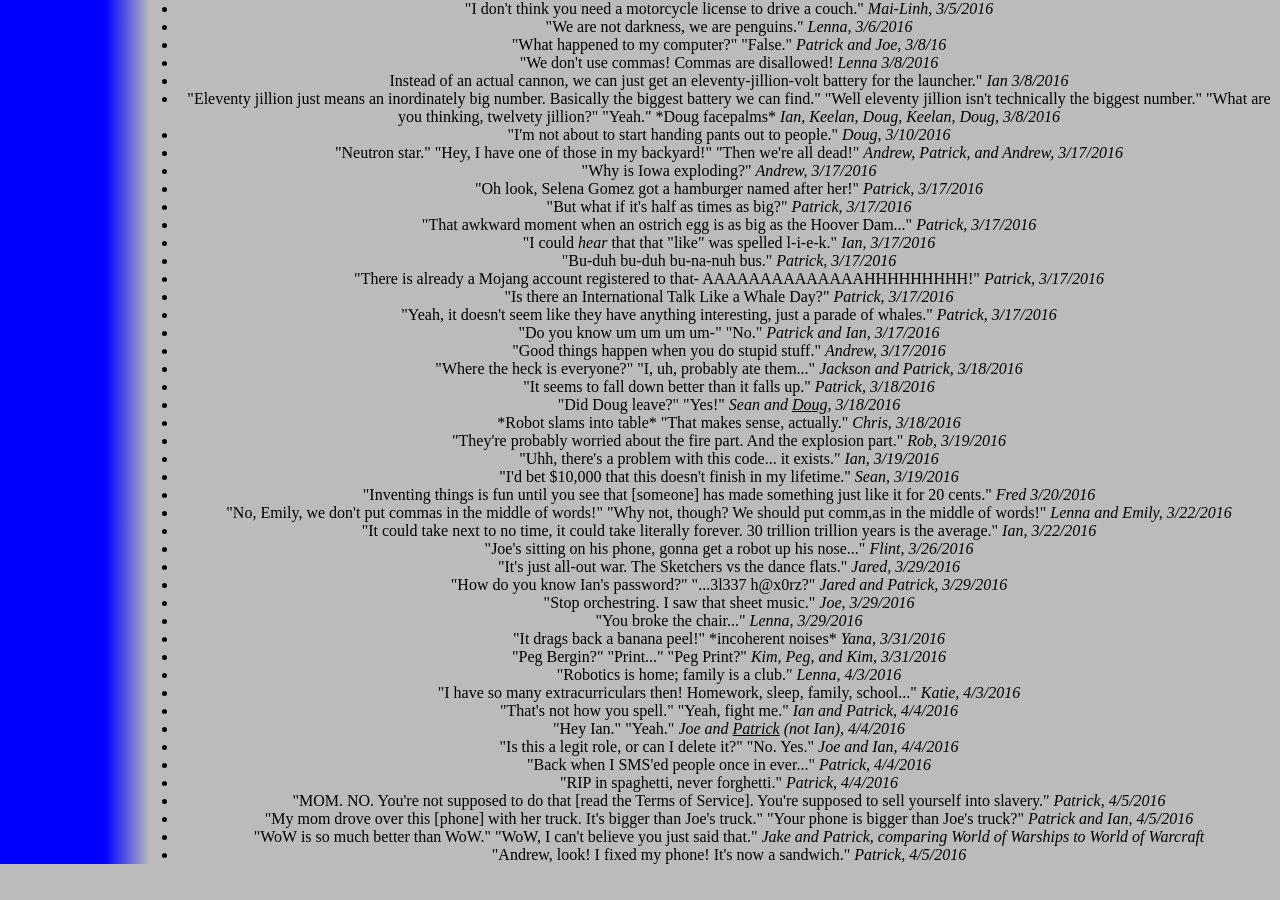
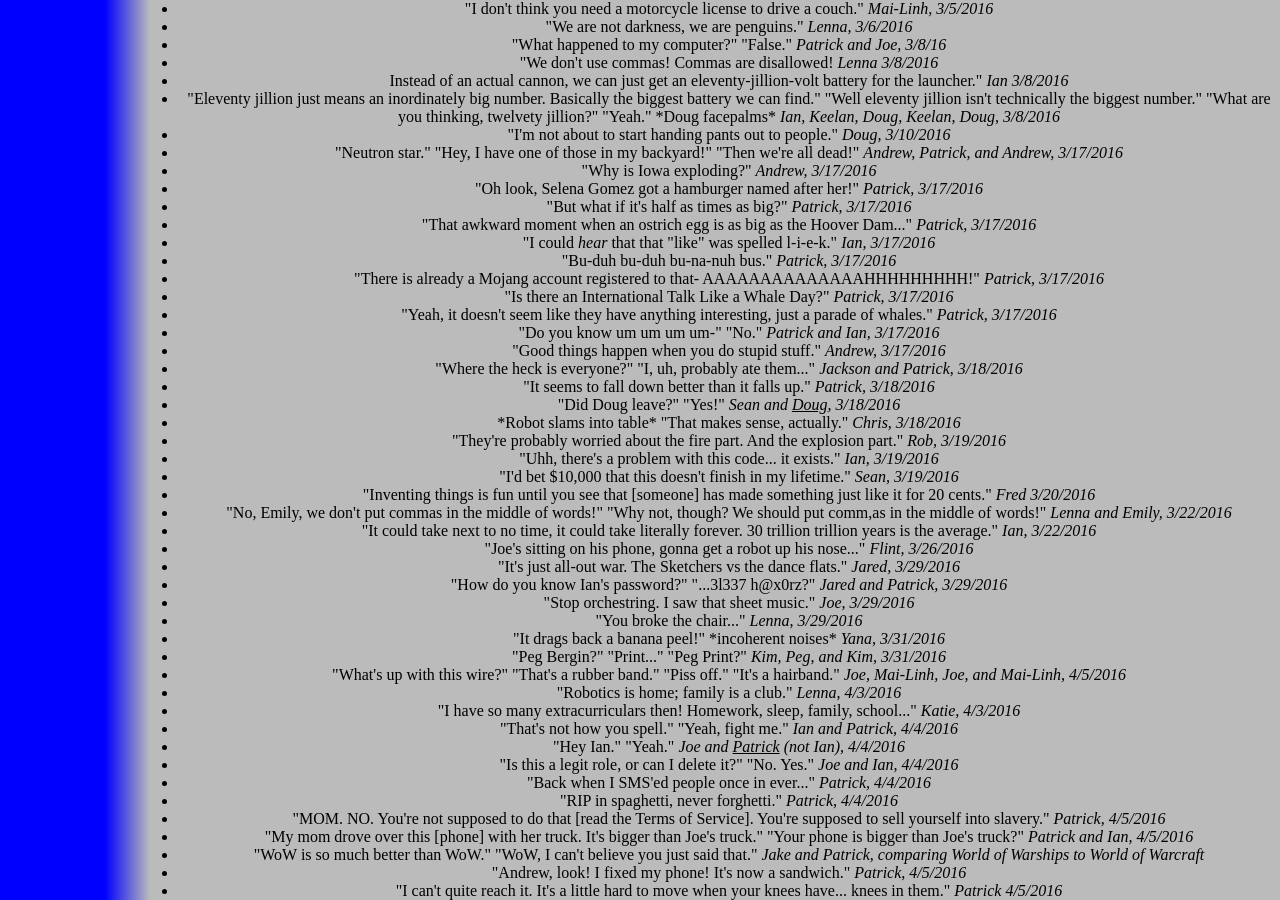
Before and after one commit to katiebugmoon/FRC4131.github.io, a Jekyll site: the page built from media/2016/quotes.html, in a window 1280 px wide and 900 px high, scrolled down 2014 px. Built offline with Jekyll 4.4.1, drawn with Linux system fonts in a browser that asks for light colours; nearby versions of some CDN libraries; before the commit the page ends 2878 px from its top, so only the background shows below that.

Commit message:
Update quotes.html

```diff
--- a/media/2016/quotes.html
+++ b/media/2016/quotes.html
@@ -142,6 +142,7 @@ title: Build Season 2016 Quotes
 	<li>"You broke the chair..." <i>Lenna, 3/29/2016</i></li>
 	<li>"It drags back a banana peel!" *incoherent noises* <i>Yana, 3/31/2016</i></li>
 	<li>"Peg Bergin?" "Print..." "Peg Print?" <i>Kim, Peg, and Kim, 3/31/2016</i></li>
+	<li>"What's up with this wire?" "That's a rubber band." "Piss off." "It's a hairband." <i>Joe, Mai-Linh, Joe, and Mai-Linh, 4/5/2016</i></li>
 	<li>"Robotics is home; family is a club." <i>Lenna, 4/3/2016</i></li>
 	<li>"I have so many extracurriculars then! Homework, sleep, family, school..." <i>Katie, 4/3/2016</i></li>
 	<li>"That's not how you spell." "Yeah, fight me." <i>Ian and Patrick, 4/4/2016</i></li>
@@ -153,4 +154,5 @@ title: Build Season 2016 Quotes
 	<li>"My mom drove over this [phone] with her truck. It's bigger than Joe's truck." "Your phone is bigger than Joe's truck?" <i>Patrick and Ian, 4/5/2016</i></li>
 	<li>"WoW is so much better than WoW." "WoW, I can't believe you just said that." <i>Jake and Patrick, comparing World of Warships to World of Warcraft</i></li>
 	<li>"Andrew, look! I fixed my phone! It's now a sandwich." <i>Patrick, 4/5/2016</i></li>
+	<li>"I can't quite reach it. It's a little hard to move when your knees have... knees in them." <i>Patrick 4/5/2016</i></li>
 </ul><center>
```
